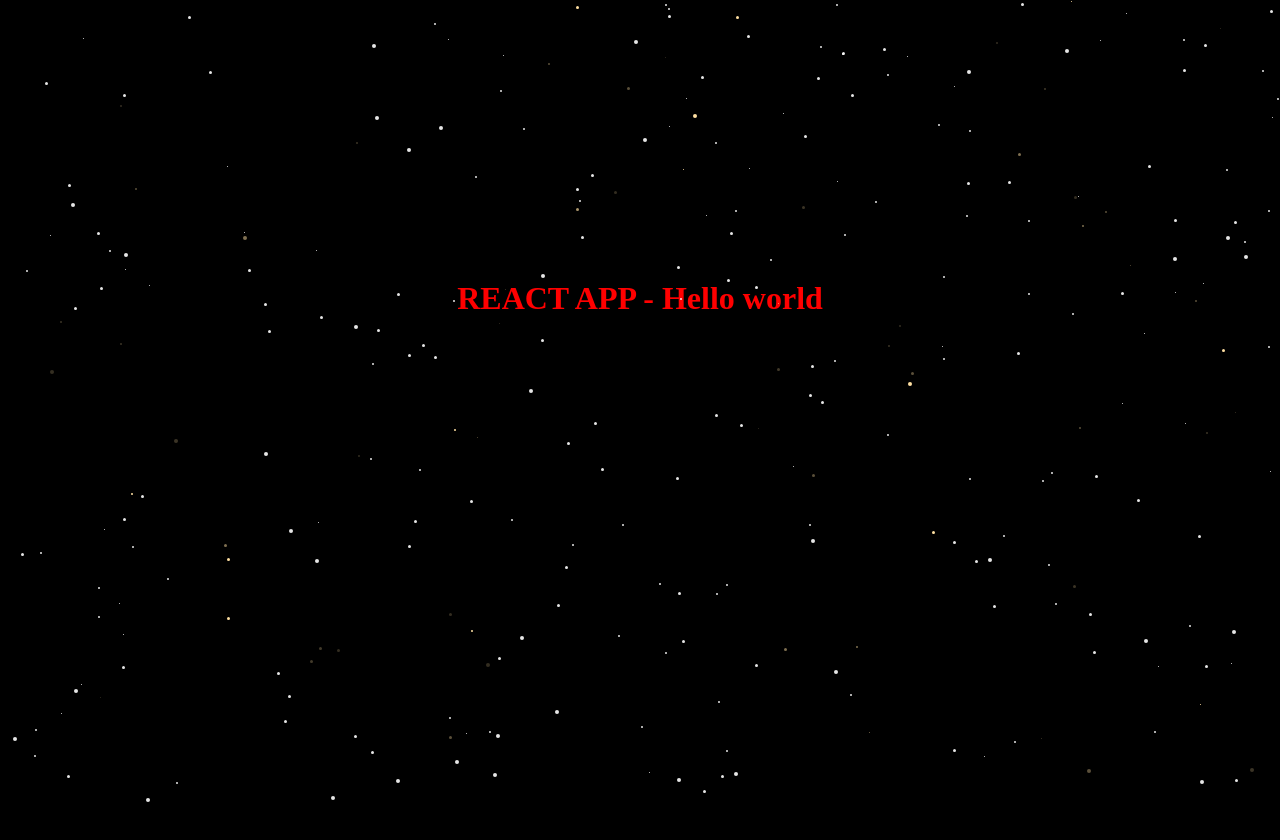
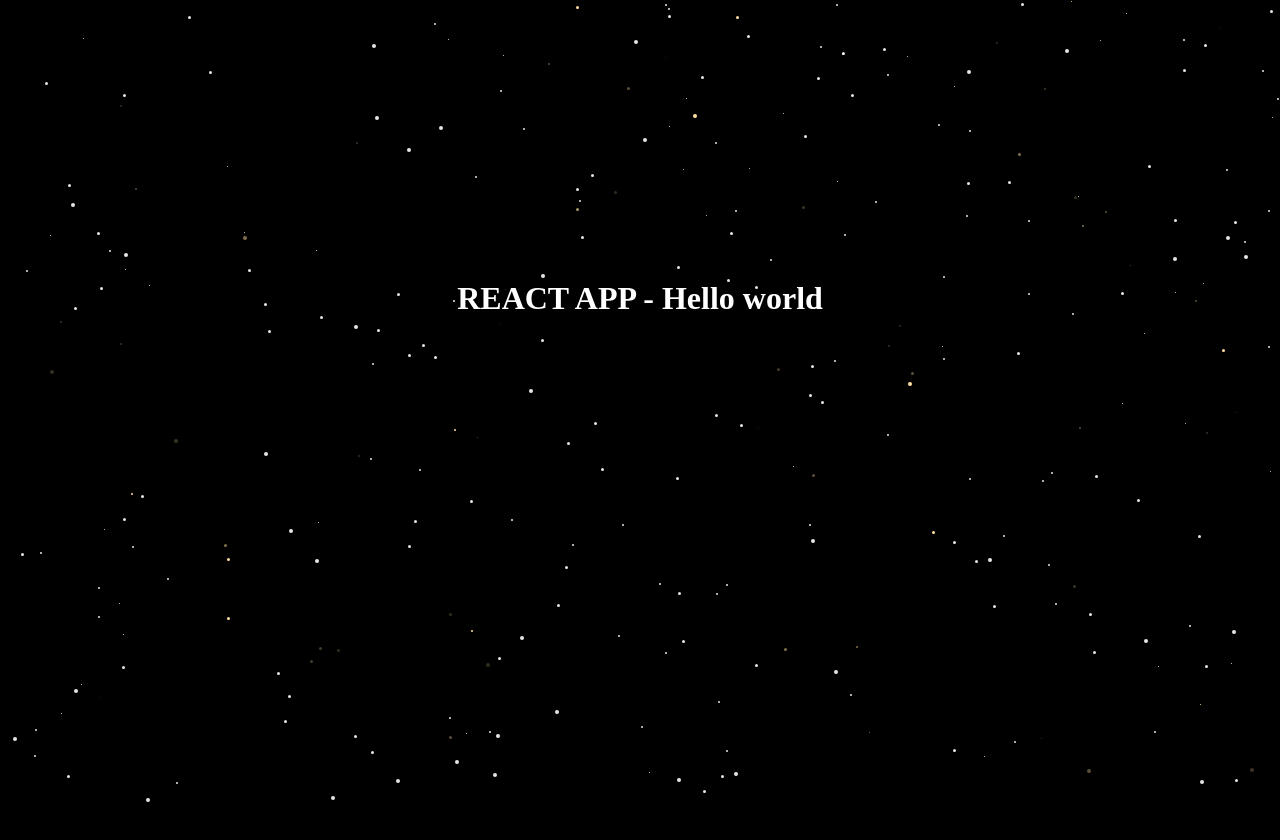
Before and after one commit to Stokholm-dev/you, a React (Create React App) app: page / in a window 1280 px wide. Shown: the top 840 px of the page. Built offline with nearby package versions, Linux system fonts and the light colour scheme.

Commit message:
styling color variables added and bg component style in own file

```diff
--- a/src/scss/app.scss
+++ b/src/scss/app.scss
@@ -1,45 +1,12 @@
 body {
-	background-color: #000;
+	background-color: $bgColorPage;
 	margin: 0px;
 	padding: 0px;
 	overflow: hidden;
-}
-
-.dot {
-	position: absolute;
-	background-color: white;
-	width: 2px;
-	height: 2px;
-	opacity: .9;
-	filter: blur(.1px);
-	border-radius: 50%;
-}
-
-@keyframes twinkleAnm {
-	0% {
-		opacity: .2;
-	}
-	25% {
-		opacity: .2;
-	}
-	50% {
-		opacity: 1;
-	}
-	100% {
-		opacity: .2;
-	}
-}
-
-.twinkle {
-	animation-name: twinkleAnm;
-	width: 4px;
-	height: 4px;
-	animation-iteration-count: infinite;
-	background-color: rgba(255, 224, 162, 1);
+	color:$fontColor
 }
 
 h1 {
-	color: red;
 	text-align: center;
 	margin-top: 35vh;
 }
--- a/src/scss/style.scss
+++ b/src/scss/style.scss
@@ -1,2 +1,3 @@
 @import "./variables.scss"; //Importing variables from external file
 @import "./app.scss"; // Importing app styles. The variables can beused because they are imported before.
+@import "./background.scss"; // Importing background-component styling
--- a/src/scss/variables.scss
+++ b/src/scss/variables.scss
@@ -1,2 +1,4 @@
-$fontColor:#000000;
-$whiteColor:#ffffff;
+$bgColorPage:#000000;
+$fontColor:#ffffff;
+$starColor:#ffffff;
+$starTwinkleColor:rgba(255, 224, 162, 1);
--- a/src/style.css
+++ b/src/style.css
@@ -1,12 +1,17 @@
 body {
-  background-color: #000;
+  background-color: #000000;
   margin: 0px;
   padding: 0px;
-  overflow: hidden; }
+  overflow: hidden;
+  color: #ffffff; }
+
+h1 {
+  text-align: center;
+  margin-top: 35vh; }
 
 .dot {
   position: absolute;
-  background-color: white;
+  background-color: #ffffff;
   width: 2px;
   height: 2px;
   opacity: .9;
@@ -29,8 +34,3 @@ body {
   height: 4px;
   animation-iteration-count: infinite;
   background-color: #ffe0a2; }
-
-h1 {
-  color: red;
-  text-align: center;
-  margin-top: 35vh; }
```
Also changed, not shown: src/scss/background.scss (added, +33 -0 lines).
